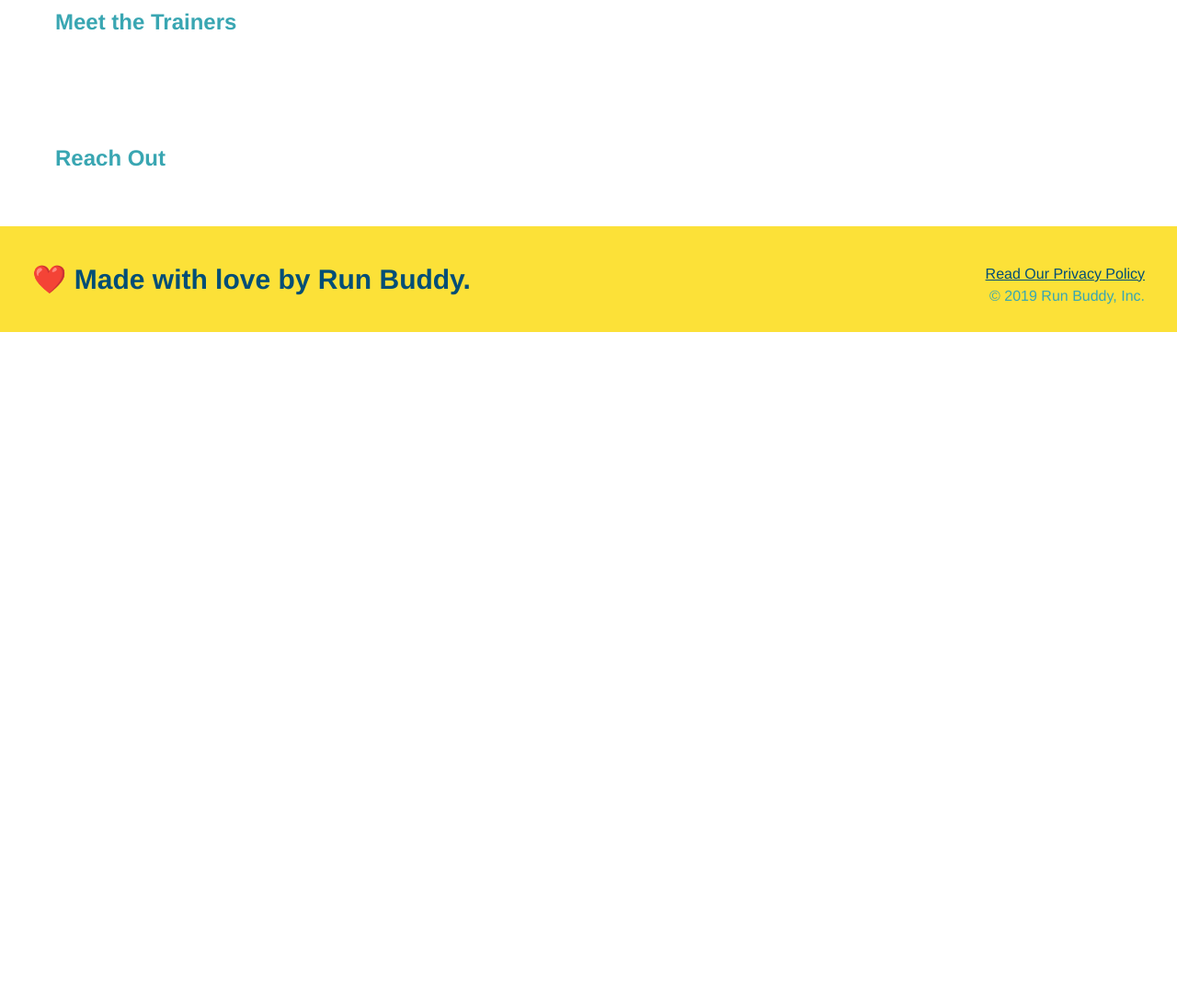
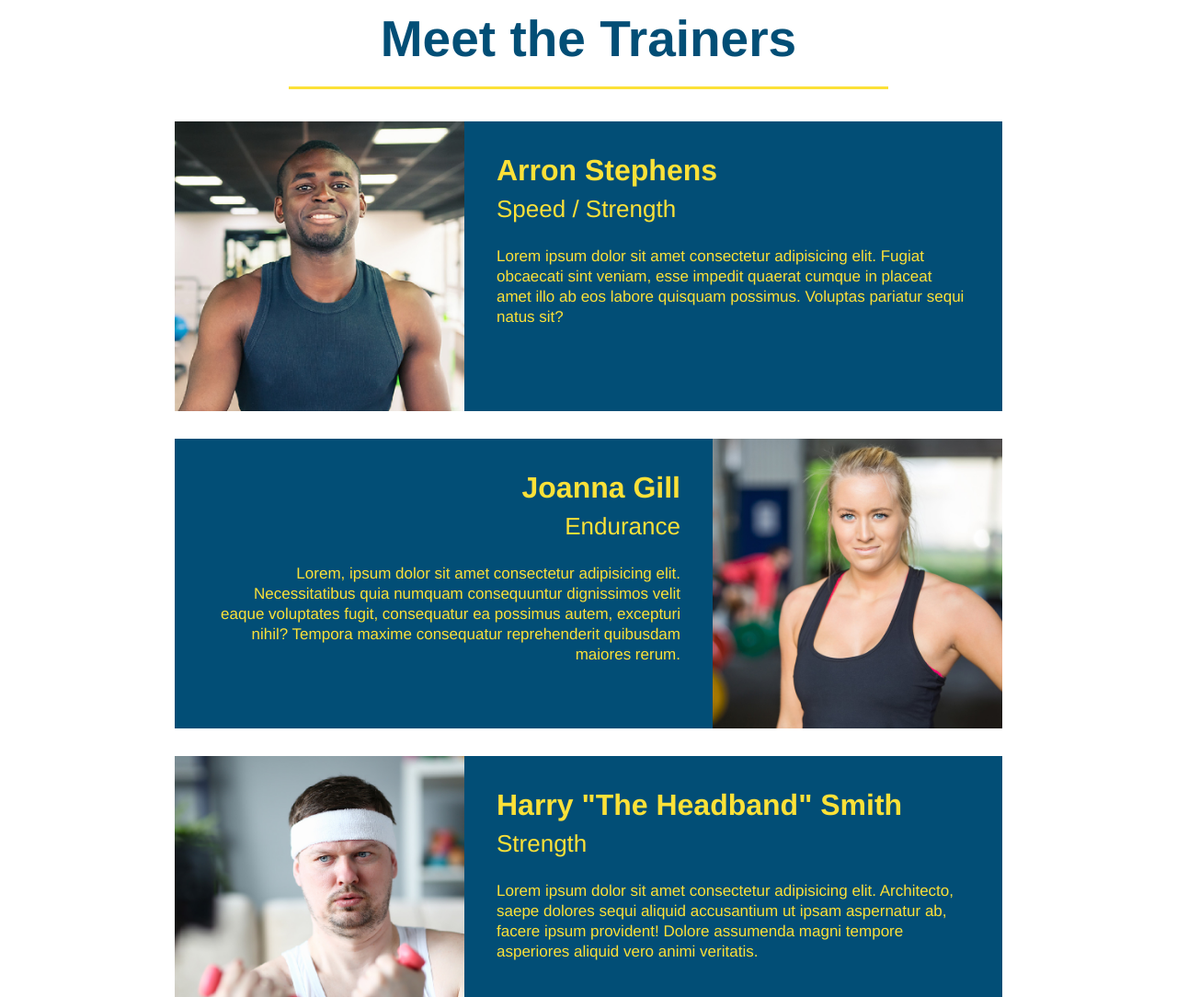
Before and after one commit to nHur2004/run-buddy, a plain HTML site: page index.html in a window 1280 px wide. Shown: the part 2780-3864 px from the top of the page at 92% size. Before the commit the page ends 3141 px from the top, so only its background shows below. Drawn offline with Linux system fonts and the light colour scheme.

Commit message:
added and styled the meet the trainers section

```diff
--- a/assets/css/style.css
+++ b/assets/css/style.css
@@ -199,3 +199,53 @@ section div h3 {
 .steps span {
     font-size: 38px;
 }
+/* steps styles end */
+
+/* trainers styles start */
+.trainers {
+    text-align: center;
+}
+
+.trainer {
+    width: 900px;
+    margin: 0 auto 30px auto;
+    background: #024e76;
+    color: #fce138;
+    overflow: auto;
+}
+
+.trainer img {
+    width: 35%;
+    float: left;
+}
+
+.trainer-bio {
+    padding: 35px;
+    float: left;
+    width: 65%;
+}
+
+.trainer-bio h3 {
+    font-size: 32px;
+    margin-bottom: 8px;
+}
+
+.trainer-bio h4 {
+    font-weight: lighter;
+    font-size: 26px;
+    margin-bottom: 25px;
+}
+
+.trainer-bio p {
+    font-size: 17px;
+    line-height: 1.3;
+}
+
+/* Utility class CSS */
+.text-left {
+    text-align: left;
+}
+
+.text-right {
+    text-align: right;
+}
--- a/index.html
+++ b/index.html
@@ -112,8 +112,41 @@
     </section>
 
     <!-- "meet the trainers" section-->
-    <section>
-        <h2>Meet the Trainers</h2>
+    <section id="your-trainers" class="trainers">
+        <h2 class="section-title primary-border">
+            Meet the Trainers
+        </h2>
+        <article class="trainer">
+            <img src="./assets/images/trainer-1.jpg" alt="Arron Stephens in his workout clothes, ready to pump iron." />
+            <div class="trainer-bio text-left">
+                <h3>Arron Stephens</h3>
+                <h4>Speed / Strength</h4>
+                <p>
+                    Lorem ipsum dolor sit amet consectetur adipisicing elit. Fugiat obcaecati sint veniam, esse impedit quaerat cumque in placeat amet illo ab eos labore quisquam possimus. Voluptas pariatur sequi natus sit?
+                </p>
+            </div>
+        </article>
+        <article class="trainer">
+            <!-- had the image source here instead of after, before looking at the provided code -->
+            <div class="trainer-bio text-right">
+                <h3>Joanna Gill</h3>
+                <h4>Endurance</h4>
+                <p>
+                    Lorem, ipsum dolor sit amet consectetur adipisicing elit. Necessitatibus quia numquam consequuntur dignissimos velit eaque voluptates fugit, consequatur ea possimus autem, excepturi nihil? Tempora maxime consequatur reprehenderit quibusdam maiores rerum.
+                </p>
+            </div>
+            <img src="./assets/images/trainer-2.jpg" alt="Joanna Gill in her workout clothes, ready for a run." />
+        </article>
+        <article class="trainer">
+            <img src="./assets/images/trainer-3.jpg" alt="Harry 'The Headband' Smith in his workout clothes, holding weights." />
+            <div class="trainer-bio text-left">
+                <h3>Harry "The Headband" Smith</h3>
+                <h4>Strength</h4>
+                <p>
+                    Lorem ipsum dolor sit amet consectetur adipisicing elit. Architecto, saepe dolores sequi aliquid accusantium ut ipsam aspernatur ab, facere ipsum provident! Dolore assumenda magni tempore asperiores aliquid vero animi veritatis.
+                </p>
+            </div>
+        </article>
     </section>
 
     <!-- "reach out" section -->
```
Also changed, not shown: assets/images/trainer-1.jpg (added), assets/images/trainer-2.jpg (added), assets/images/trainer-3.jpg (added).
